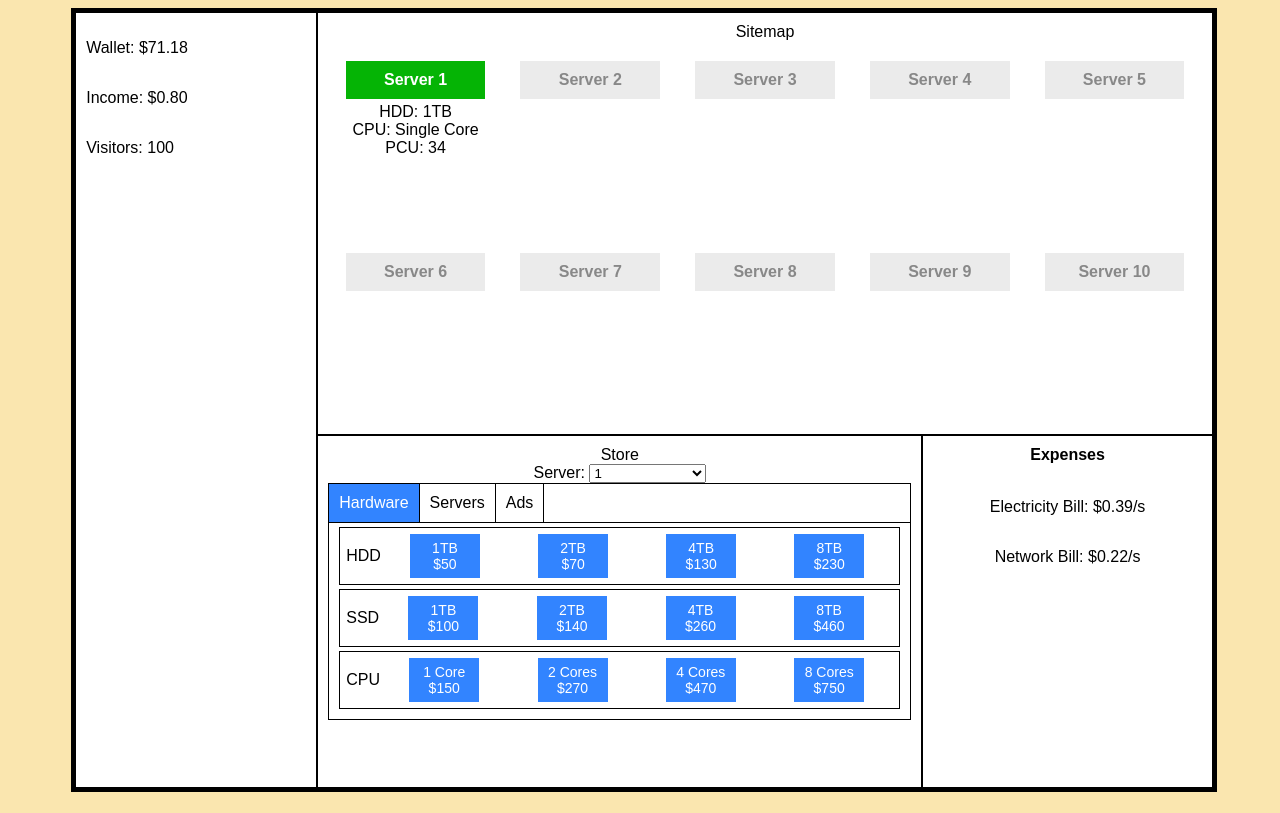
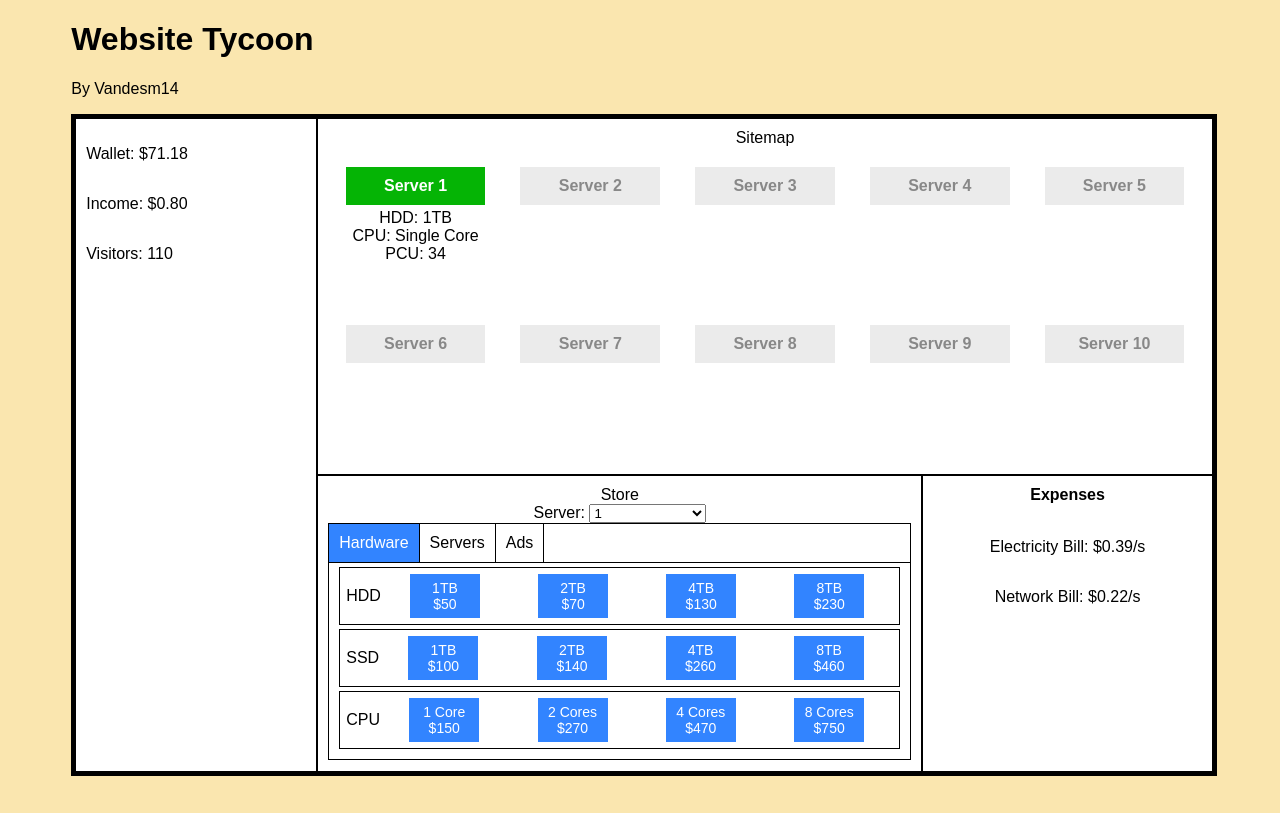
Before and after one commit to Vandesm14/website-tycoon, a plain HTML site: page index.html in a window 1280 px wide. Drawn offline with nearby package versions, Linux system fonts and the light colour scheme.

Commit message:
Working Backup

```diff
--- a/index.html
+++ b/index.html
@@ -9,8 +9,10 @@
 </head>
 
 <body>
-	<audio id="music" src="loop.mp3" autoplay loop volume="0.1"></audio>
+	<audio id="music" src="loop.mp3" autoplay loop volume="0.5"></audio>
 	<div class="ui_container">
+		<h1 class="ui_title">Website Tycoon</h1>
+		<p class="ui_subtitle">By Vandesm14</p>
 		<div class="ui_box">
 			<div class="stats">
 				<p id="wallet">0</p>
--- a/script.js
+++ b/script.js
@@ -241,7 +241,7 @@ function updateServerList() {
 function updateStats() {
 	$('#wallet').text(stats.wallet.toFixed(2));
 	$('#income').text(gameVars.income.toFixed(2));
-	$('#visitors').text(gameVars.visitors);
+	$('#visitors').text(gameVars.visitors + gameVars.pages);
 	$('#electricityBill').text(expenses.power.toFixed(2));
 	$('#networkBill').text(expenses.network.toFixed(2));
 	// $('#propertyBill').text();
--- a/style.css
+++ b/style.css
@@ -15,7 +15,7 @@ body {
 .ui_box {
 	display: grid;
 	width: 100%;
-	height: calc(100% - 8px);
+	height: calc(100% - 130px);
 	border: 4px solid black;
 
 	grid-template-areas: 'stats sitemap sitemap'
```
Also changed, not shown: 1 other file.
